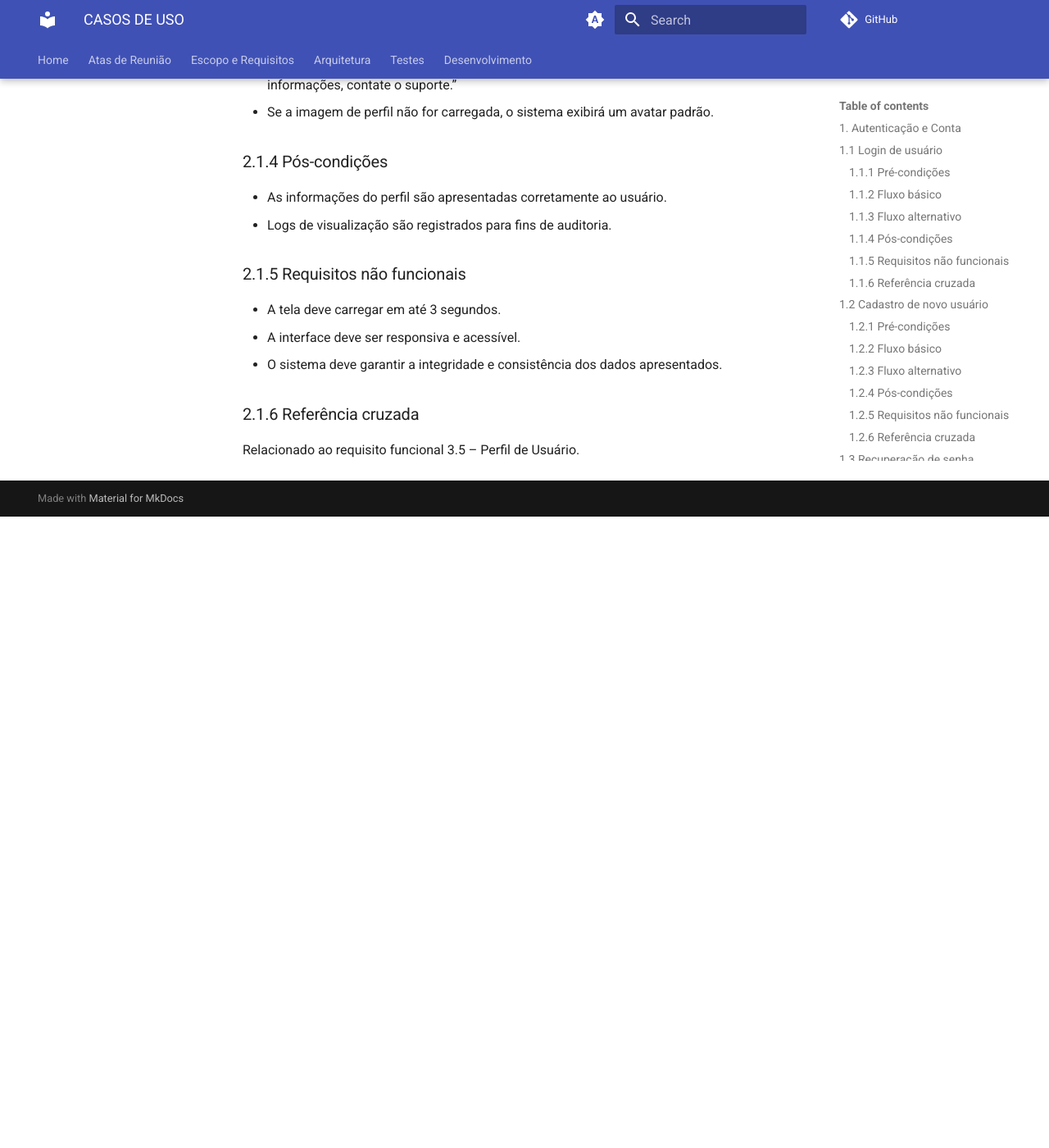
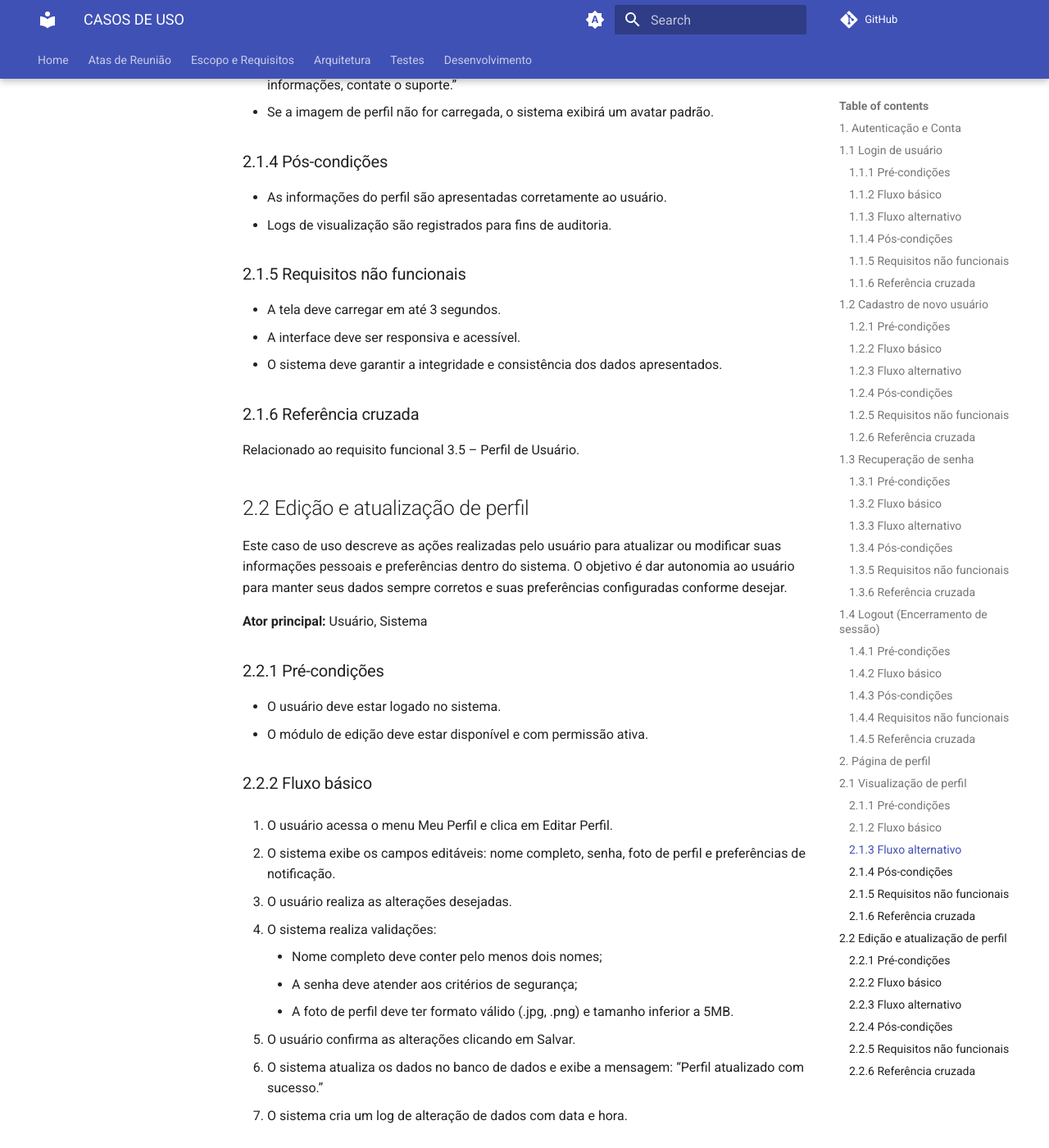
Before and after one commit to fga-eps-mds/2025.2-Valhalla-Docs, an MkDocs documentation site: the page built from docs/escopo-requisitos/Casos_de_uso.md, in a window 1280 px wide and 1400 px high, scrolled down 6425 px. Shown: the whole window at 82% size. Built offline with MkDocs 1.6.1 and Material for MkDocs 9.7.7, drawn with Linux system fonts in a browser that asks for light colours; comment, search, counter and statistics services are not loaded; before the commit the page ends 7055 px from its top, so only the background shows below that; some of the changed text lies outside the part shown.

Commit message:
doc - adiciona 6º caso de uso

```diff
--- a/docs/escopo-requisitos/Casos_de_uso.md
+++ b/docs/escopo-requisitos/Casos_de_uso.md
@@ -182,3 +182,44 @@ Este caso de uso descreve o processo em que o usuário acessa e visualiza suas i
 
 ### 2.1.6 Referência cruzada
 Relacionado ao requisito funcional 3.5 – Perfil de Usuário.
+
+## 2.2 Edição e atualização de perfil
+Este caso de uso descreve as ações realizadas pelo usuário para atualizar ou modificar suas informações pessoais e preferências dentro do sistema. O objetivo é dar autonomia ao usuário para manter seus dados sempre corretos e suas preferências configuradas conforme desejar.
+
+**Ator principal:** Usuário, Sistema
+
+### 2.2.1 Pré-condições
+- O usuário deve estar logado no sistema.
+- O módulo de edição deve estar disponível e com permissão ativa.
+
+### 2.2.2 Fluxo básico
+1. O usuário acessa o menu Meu Perfil e clica em Editar Perfil.
+
+2. O sistema exibe os campos editáveis: nome completo, senha, foto de perfil e preferências de notificação.
+3. O usuário realiza as alterações desejadas.
+4. O sistema realiza validações:
+
+    - Nome completo deve conter pelo menos dois nomes;
+    - A senha deve atender aos critérios de segurança;
+    - A foto de perfil deve ter formato válido (.jpg, .png) e tamanho inferior a 5MB.
+
+5. O usuário confirma as alterações clicando em Salvar.
+6. O sistema atualiza os dados no banco de dados e exibe a mensagem: “Perfil atualizado com sucesso.”
+7. O sistema cria um log de alteração de dados com data e hora.
+
+### 2.2.3 Fluxo alternativo
+- Se o usuário inserir senha fraca, o sistema exibirá: “Senha inválida, utilize caracteres especiais e números.”
+- Se a imagem exceder o limite de tamanho, o sistema exibirá: “Imagem muito grande, selecione outro arquivo.”
+- Se houver falha de conexão durante o salvamento, o sistema exibirá: “Erro ao salvar alterações, tente novamente.”
+
+### 2.2.4 Pós-condições
+- Os dados são atualizados e refletidos em todas as telas do sistema.
+- O sistema mantém o histórico de alterações de dados do usuário.
+
+### 2.2.5 Requisitos não funcionais
+- As alterações devem ser confirmadas em até 3 segundos.
+- O sistema deve registrar logs detalhados de cada modificação.
+- O design deve seguir padrões de usabilidade e clareza.
+
+### 2.2.6 Referência cruzada
+Relacionado ao requisito funcional 3.5 – Perfil de Usuário (Edição).
```
